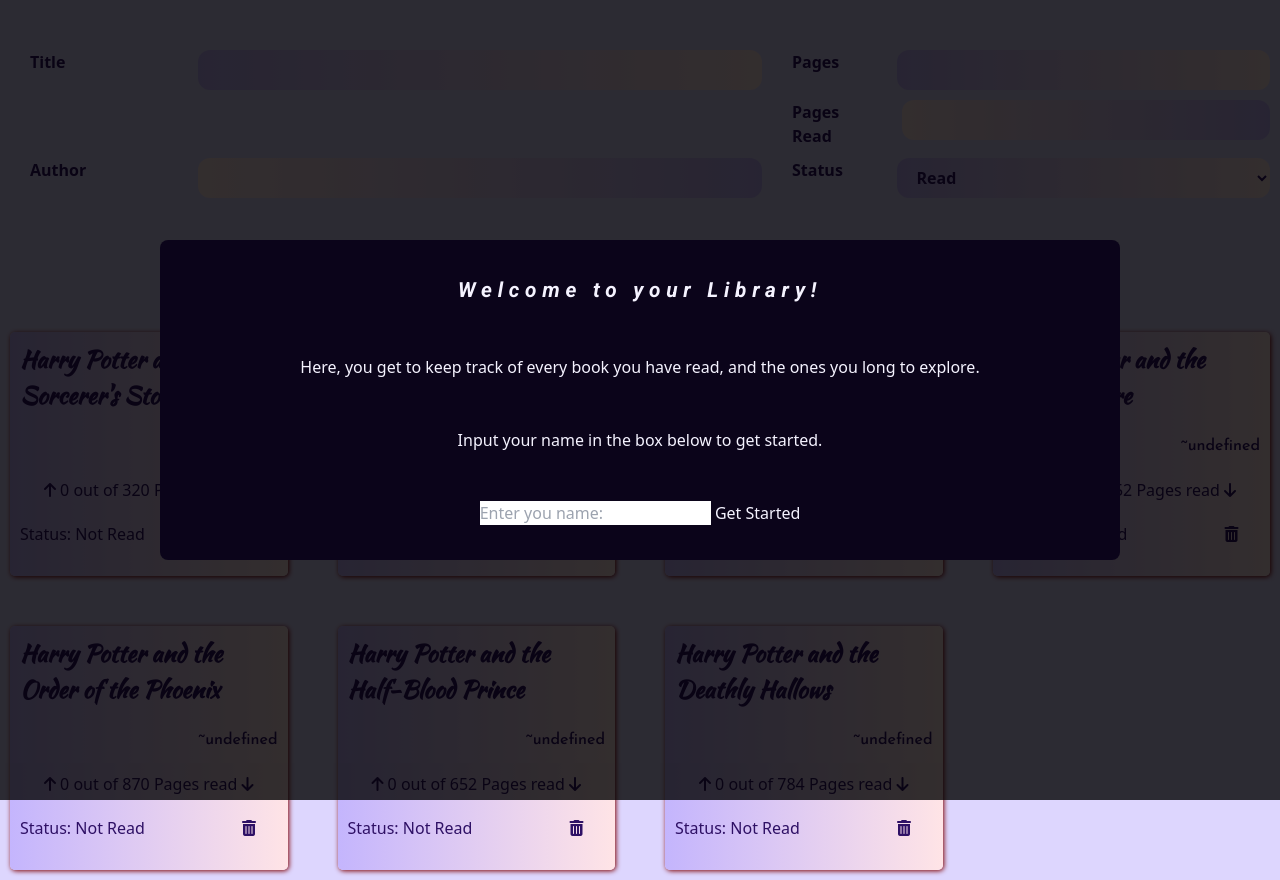
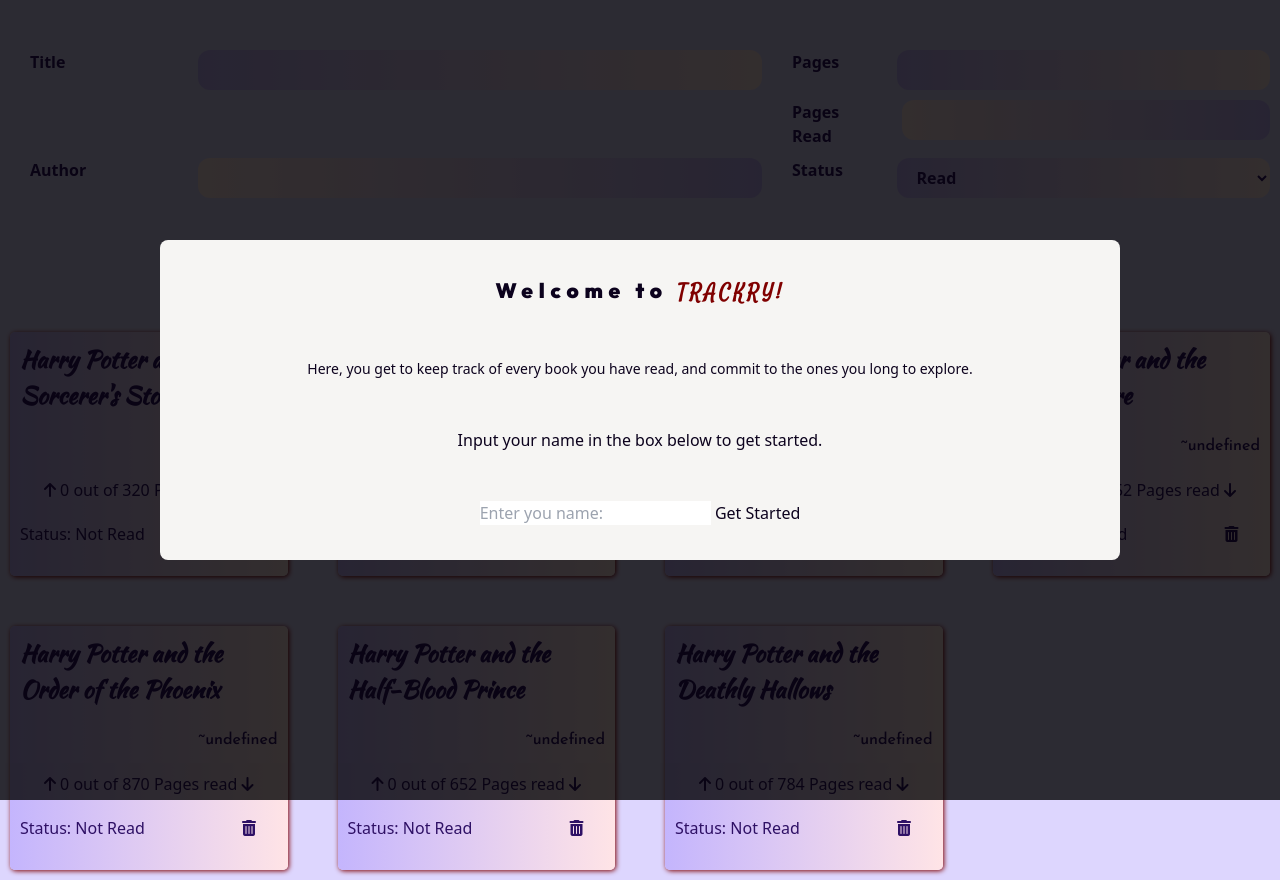
Before and after one commit to Jaynimi/Jay-Library-Project, a website: page index.html in a window 1280 px wide. Drawn offline with Linux system fonts and the light colour scheme; a web font is replaced by a local one.

Commit message:
Modal testing

```diff
--- a/index.html
+++ b/index.html
@@ -18,10 +18,12 @@
 		<section id="navHeader">
 			<form id="beforeName">
 				<div class="beforeNameContainer">
-					<h1 id="genericGreeting">Welcome to your <span>Library!</span></h1>
+					<h1 id="genericGreeting">
+						Welcome to <span class="trackry">trackry!</span>
+					</h1>
 					<p class="introText">
-						Here, you get to keep track of every book you have read, and the
-						ones you long to explore.
+						Here, you get to keep track of every book you have read, and commit
+						to the ones you long to explore.
 					</p>
 					<p class="promptText">
 						Input your name in the box below to get started.
--- a/style.css
+++ b/style.css
@@ -30,7 +30,8 @@
 	text-align: center;
 	place-items: center;
 	display: grid;
-	background-color: rgb(11, 4, 26);
+	/* background-color: rgb(11, 4, 26); */
+	background-color: #f6f5f3;
 	border-radius: 8px;
 	padding: 10px;
 }
@@ -48,14 +49,26 @@
 	transition: all 0.3s linear;
 	z-index: 10;
 	visibility: block;
-	color: #f5f3ff;
+	color: rgb(12, 2, 29);
 }
 
 #genericGreeting {
 	font-weight: 900;
 	font-size: 1.3rem;
-	font-family: "Roboto", sans-serif;
+	font-family: "Outfit", sans-serif;
 	letter-spacing: 0.36rem;
+}
+
+.trackry {
+	text-transform: uppercase;
+	font-family: "Satisfy", cursive;
+	letter-spacing: 0.2rem;
+	color: #800000;
+}
+
+.introText {
+	font-size: 14px;
+	padding: 0 10px;
 }
 
 #afterName {
```
